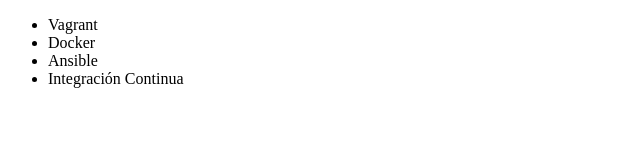
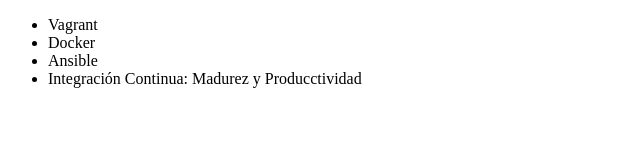
Before and after one commit to iaraGimenez-Antoniow/alura-git, a plain HTML site: page index.html in a window 1280 px wide. Shown: the whole page, without its empty margins (0-640 px from the left). Drawn offline with Linux system fonts and the light colour scheme.

Commit message:
Renombrando el curso de Integracion Continua

```diff
--- a/index.html
+++ b/index.html
@@ -9,7 +9,7 @@
          <li> Vagrant </li>
          <li> Docker </li>
          <li> Ansible </li>
-         <li> Integración Continua </li>
+         <li> Integración Continua: Madurez y Producctividad </li>
      </ul>
 </body>
 </html>
```
